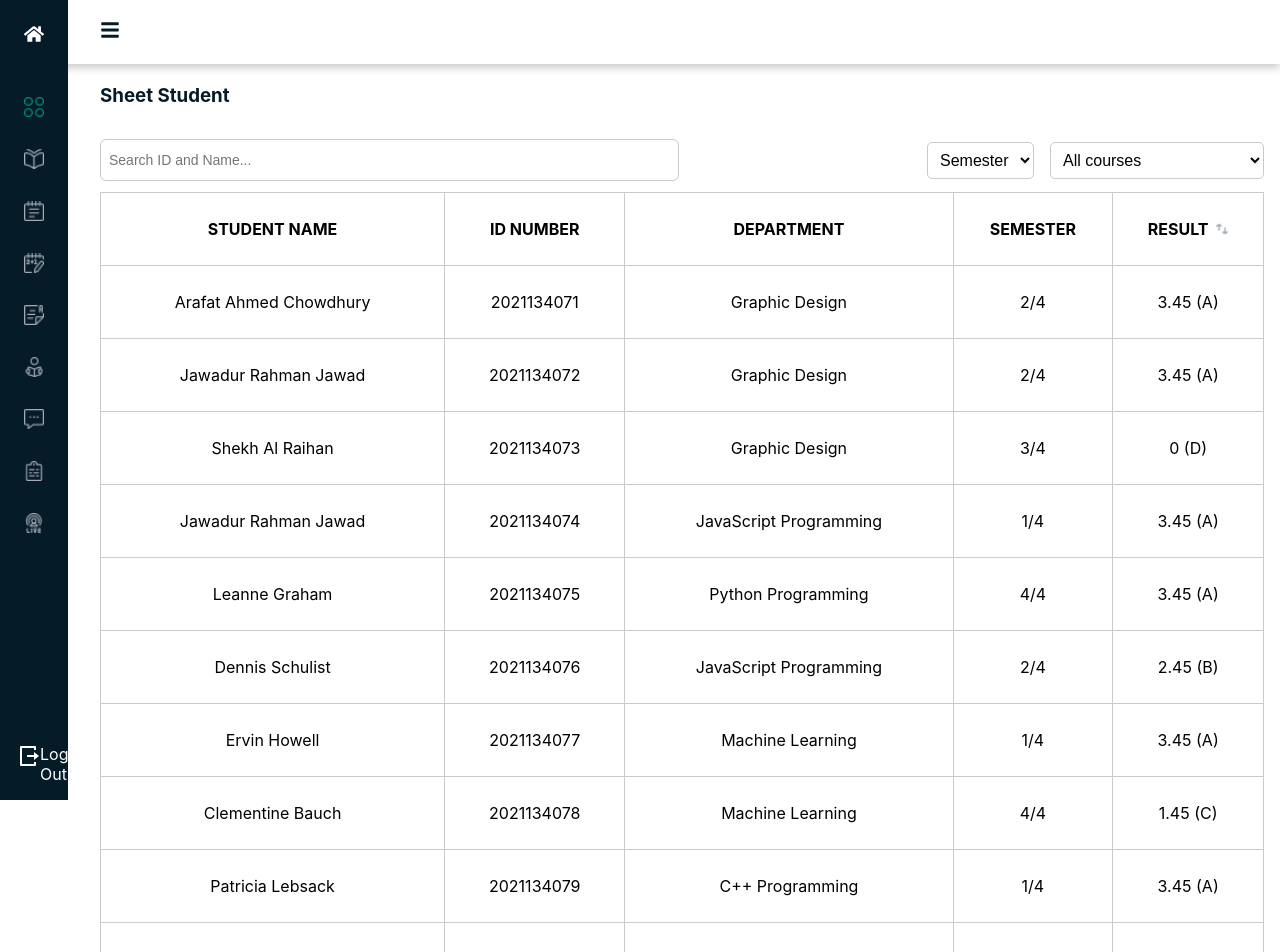
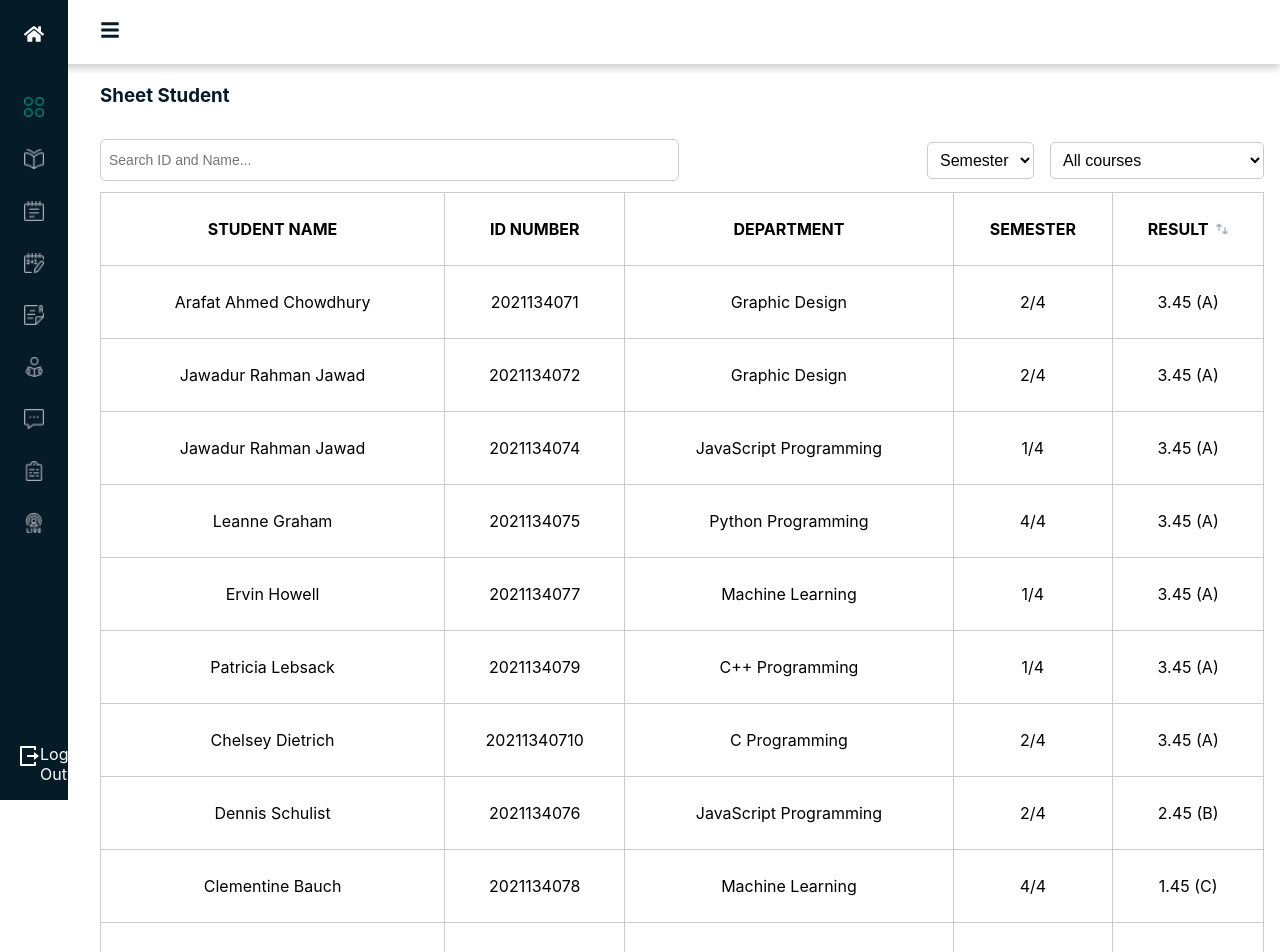
Before and after one commit to kim-duyen-frontend/nextjs-practice, a Next.js app: page / in a window 1280 px wide. Shown: the top 952 px of the page. Built offline with nearby package versions, Linux system fonts and the light colour scheme.

Commit message:
add sort score

```diff
--- a/features/result-student.js
+++ b/features/result-student.js
@@ -94,6 +94,7 @@ const ResultStudent = () => {
     const [selectSemester, setSelectSemester] = useState(0);
     const [selectCourse, setSelectCourse] = useState("");
     const [textSearch, setTextSearch] = useState("");
+    const [typeSort, setTypeSort] = useState(false);
 
     const handleSelectSemester = (event) => {
         event.preventDefault();
@@ -106,6 +107,9 @@ const ResultStudent = () => {
     const handleSearch = (event) => {
         event.preventDefault();
         setTextSearch(event.target.value);
+    }
+    const handleSort = () => {
+
     }
     const filterOrSearchData = useMemo(() => {
         let temp = dataStudents;
@@ -145,8 +149,13 @@ const ResultStudent = () => {
                 }
             })
         }
+        if (typeSort) {
+            temp = temp.sort((a, b) => a.scores - b.scores)
+        } else {
+            temp = temp.sort((a, b) => b.scores - a.scores)
+        }
         return temp;
-    }, [selectSemester, selectCourse, textSearch])
+    }, [selectSemester, selectCourse, textSearch, typeSort])
     return (
         <div className={styles.resultstudent}>
             <div className="container">
@@ -173,7 +182,7 @@ const ResultStudent = () => {
                                         <div className={styles.sortResult}>
                                             RESULT{" "}
                                             <Link href="#!">
-                                                <a>
+                                                <a onClick={() => setTypeSort(!typeSort)}>
                                                     <Image
                                                         src="/images/sort.png"
                                                         width={12}
```
